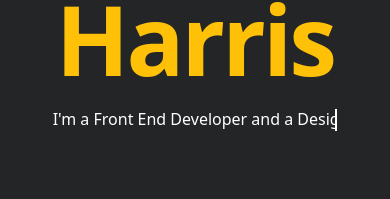
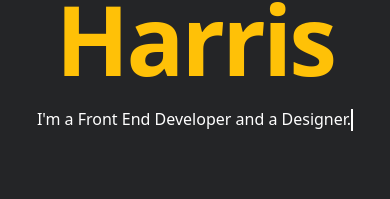
Before and after one commit to FelixH15/my-website, a React (Vite) app: page / in a window 390 px wide. Shown: the part 435-634 px from the top of the page. Built offline with nearby package versions, Linux system fonts and the light colour scheme.

Commit message:
changing typing length

```diff
--- a/src/pages/Hero/Hero.module.css
+++ b/src/pages/Hero/Hero.module.css
@@ -58,16 +58,8 @@
   }
 }
 
-@media (min-width: 376px) and (max-width: 425px) {
+@media (max-width: 425px) {
   .typing1 {
     font-size: 16px;
-    width: 90% !important;
   }
 }
-
-@media (max-width: 375px) {
-  .typing1 {
-    font-size: 16px;
-    width: 100% !important;
-  }
-}
```
